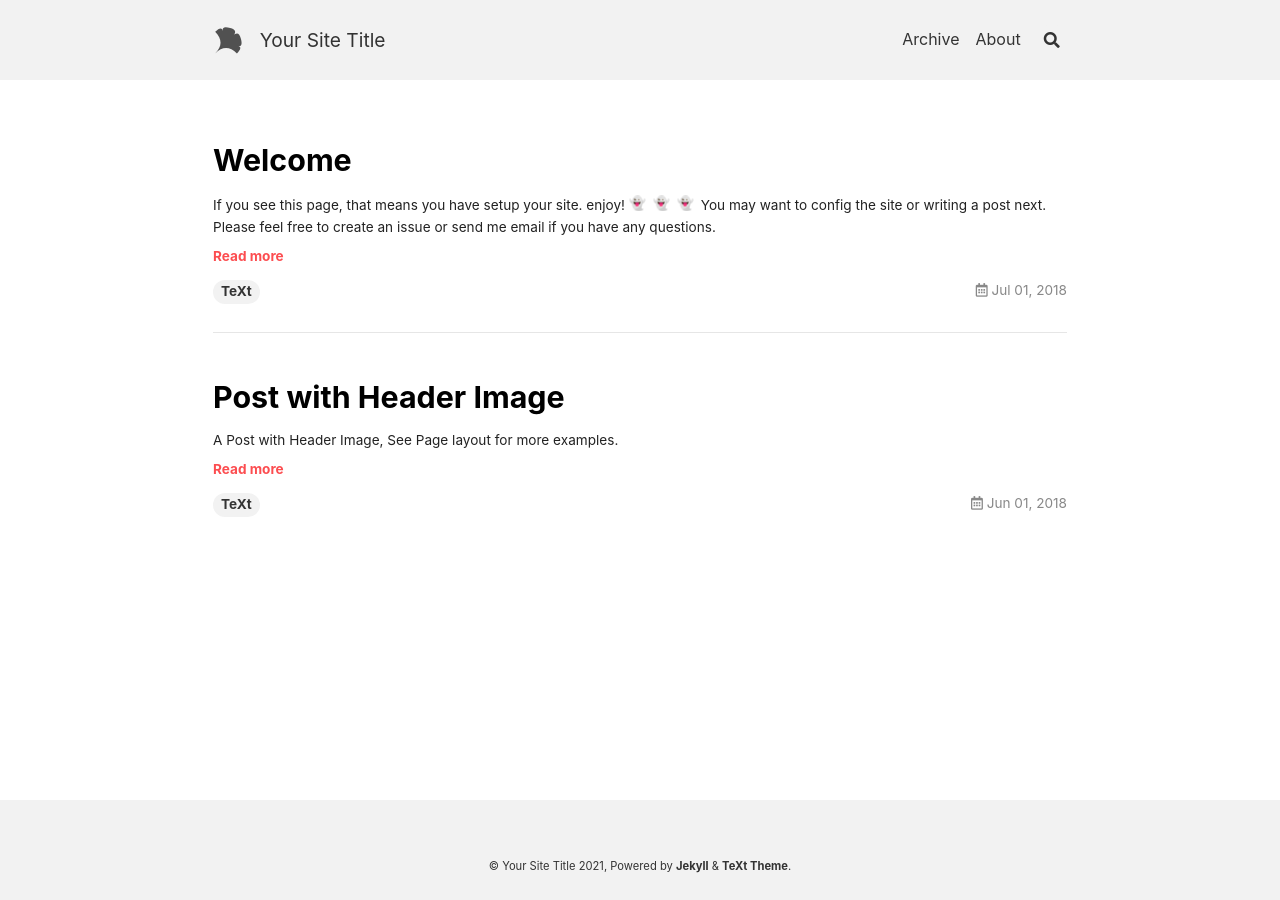
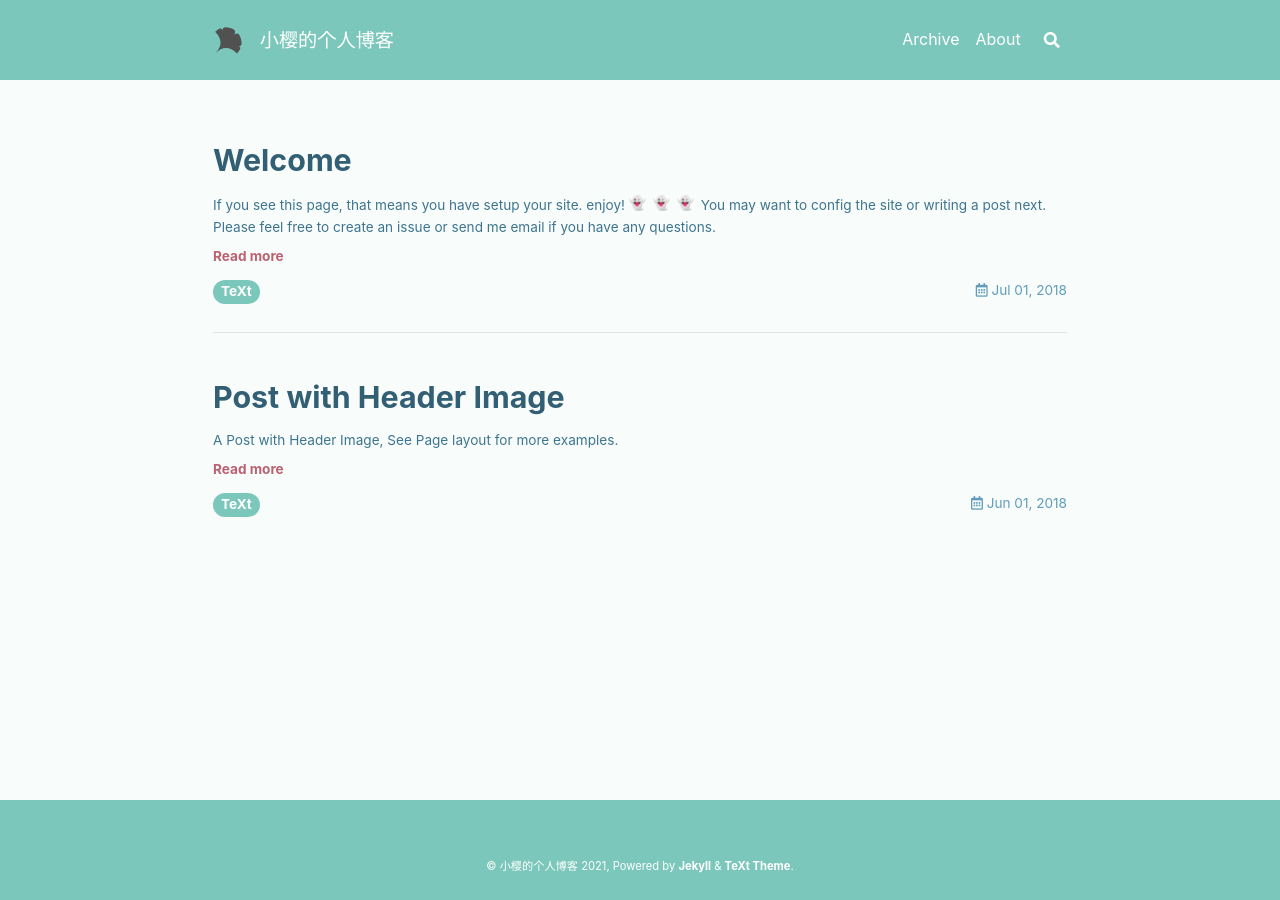
Before and after one commit to LianyingHe/LianyingHe.github.io, a Jekyll site: the page built from index.html, in a window 1280 px wide. Built offline with Jekyll 4.4.1, drawn with Linux system fonts in a browser that asks for light colours; nearby versions of some CDN libraries; emoji names are drawn with the system emoji font; the list of posts is cut into pages by our own code.

Commit message:
修改了_config文件

```diff
--- a/_config.yml
+++ b/_config.yml
@@ -16,11 +16,11 @@
 
 ## => Site Settings
 ##############################
-text_skin: default # "default" (default), "dark", "forest", "ocean", "chocolate", "orange"
-highlight_theme: default # "default" (default), "tomorrow", "tomorrow-night", "tomorrow-night-eighties", "tomorrow-night-blue", "tomorrow-night-bright"
+text_skin: forest # "default" (default), "dark", "forest", "ocean", "chocolate", "orange"
+highlight_theme: tomorrow-night	 # "default" (default), "tomorrow", "tomorrow-night", "tomorrow-night-eighties", "tomorrow-night-blue", "tomorrow-night-bright"
 url     : # the base hostname & protocol for your site e.g. https://www.someone.com
 baseurl : # does not include hostname
-title   : Your Site Title
+title   : 小樱的个人博客
 description: > # this means to ignore newlines until "Language & timezone"
   Your Site Description
 
```
